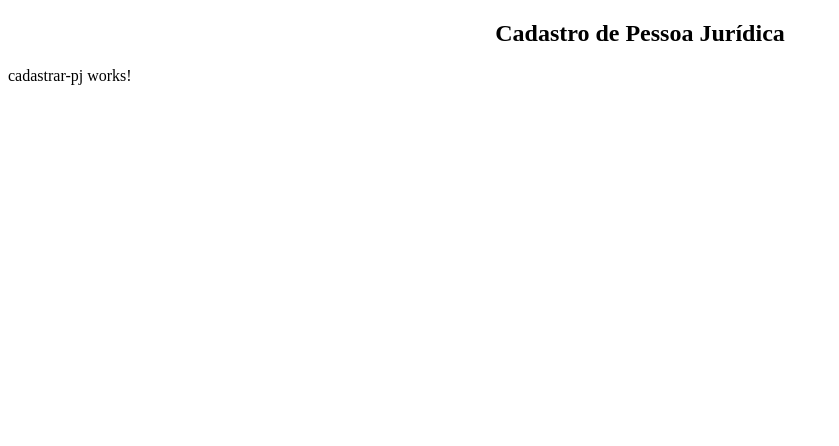
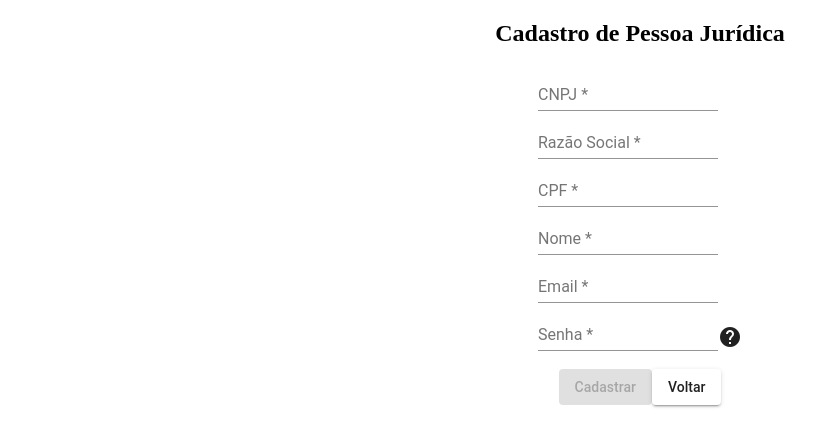
Before and after one commit to lsouzafapos/ponto-inteligente-frontend, an Angular app: page /cadastro-pj in a window 1280 px wide. Shown: the top 446 px of the page, without its empty margins (0-839 px from the left). Built offline with nearby package versions, Linux system fonts and the light colour scheme.

Commit message:
Criando o formulario de cadastro de pessoa juridica

```diff
--- a/src/app/app.module.ts
+++ b/src/app/app.module.ts
@@ -21,7 +21,6 @@ import { MatSortModule } from '@angular/material/sort';
 import { MatCardModule } from '@angular/material/card';
 import { MatToolbarModule } from '@angular/material/toolbar';
 import { MatTableDataSource } from '@angular/material/table';
-import { MatSnackBar } from '@angular/material/snack-bar';
 import { PageEvent } from '@angular/material/paginator';
 import { MatPaginator } from '@angular/material/paginator';
 import { Sort } from '@angular/material/sort';
@@ -43,7 +42,6 @@ import { AppRoutingModule } from './app-routing.module';
   imports: [
     BrowserModule,
     BrowserAnimationsModule,
-    MatButtonModule,
     LoginModule,
     LoginRoutingModule,
     CadastroPjModule,
--- a/src/app/autenticacao/cadastro-pj/components/cadastrar-pj/cadastrar-pj.component.html
+++ b/src/app/autenticacao/cadastro-pj/components/cadastrar-pj/cadastrar-pj.component.html
@@ -1 +1,50 @@
-<p>cadastrar-pj works!</p>
+<form [formGroup]="form" fxLayoutAlign="center" novalidate>
+    <mat-list>
+        <mat-list-item>
+            <mat-form-field>
+                <input matInput placeholder="CNPJ"
+                    formControlName="cnpj">
+            </mat-form-field>
+        </mat-list-item>
+        <mat-list-item>
+            <mat-form-field>
+                <input matInput placeholder="Razão Social"
+                    formControlName="razaoSocial">
+            </mat-form-field>
+        </mat-list-item>
+        <mat-list-item>
+            <mat-form-field>
+                <input matInput placeholder="CPF"
+                    formControlName="cpf">
+            </mat-form-field>
+        </mat-list-item>
+        <mat-list-item>
+            <mat-form-field>
+                <input matInput placeholder="Nome"
+                    formControlName="nome">
+            </mat-form-field>
+        </mat-list-item>
+        <mat-list-item>
+            <mat-form-field>
+                <input matInput placeholder="Email"
+                    formControlName="email">
+            </mat-form-field>
+        </mat-list-item>
+        <mat-list-item>
+            <mat-form-field>
+                <input type="password" matInput placeholder="Senha"
+                    formControlName="senha">
+            </mat-form-field>
+                <span matTooltip="Senha deve conter 6 caracteres">
+                    <mat-icon>help</mat-icon>
+                </span>
+        </mat-list-item>
+        <mat-list-item fxLayoutAlign="center">
+            <button mat-raised-button color="primary"
+            [disabled]="form.invalid"(click)="cadastrarPj()">
+            Cadastrar
+            </button>
+            <a mat-raised-button routerLink="/login">Voltar</a>
+        </mat-list-item>
+    </mat-list>
+</form>
--- a/src/app/autenticacao/cadastro-pj/components/cadastrar-pj/cadastrar-pj.component.ts
+++ b/src/app/autenticacao/cadastro-pj/components/cadastrar-pj/cadastrar-pj.component.ts
@@ -1,4 +1,7 @@
 import { Component, OnInit } from '@angular/core';
+import { FormBuilder, FormGroup, Validators } from '@angular/forms';
+import { MatSnackBar } from '@angular/material/snack-bar';
+import { Router } from '@angular/router';
 
 @Component({
   selector: 'app-cadastrar-pj',
@@ -6,10 +9,36 @@ import { Component, OnInit } from '@angular/core';
   styleUrls: ['./cadastrar-pj.component.css']
 })
 export class CadastrarPjComponent implements OnInit {
+  form!: FormGroup;
 
-  constructor() { }
+  constructor(
+    private fb: FormBuilder,
+    private snackBar: MatSnackBar,
+    private router: Router) { }
 
-  ngOnInit(): void {
+  ngOnInit(){
+
+    this.gerarForm();
+  }
+
+  gerarForm(){
+
+    this.form = this.fb.group({
+      nome: ['', [Validators.required, Validators.minLength(3)]],
+      email: ['',[Validators.required, Validators.email]],
+      senha: ['', [Validators.required, Validators.minLength(6)]],
+      cpf: ['', [Validators.required]],
+      razaoSocial: ['', [Validators.required, Validators.minLength(5)]],
+      cnpj: ['', [Validators.required]]
+    });
+
+  }
+
+  cadastrarPj(){
+    if(this.form.invalid){
+      return;
+    }
+    alert(JSON.stringify(this.form.value));
   }
 
 }
```
Also changed, not shown: src/app/autenticacao/cadastro-pj/cadastro-pj.module.ts (+21 -6 lines), 1 other file (tests, documents, lock files or other folders).
